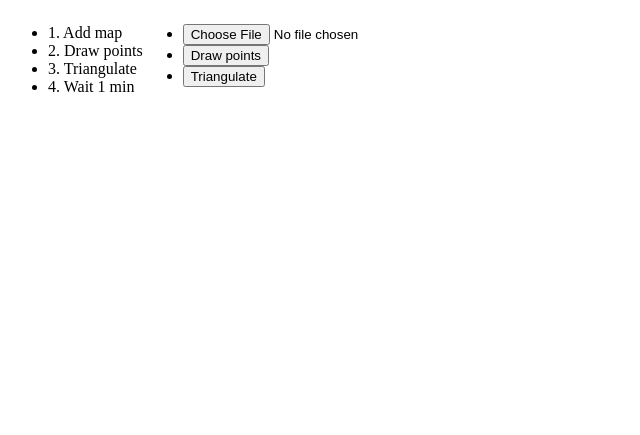
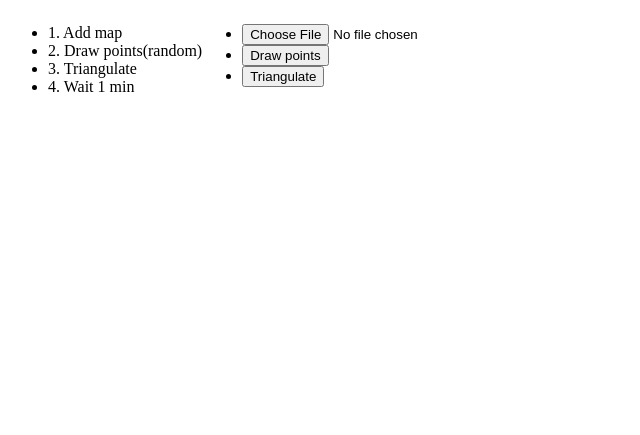
Before and after one commit to artjomjuferov/exam, a plain HTML site: page index.html in a window 1280 px wide. Shown: the whole page, without its empty margins (0-640 px from the left). Drawn offline with Linux system fonts and the light colour scheme.

```diff
--- a/index.html
+++ b/index.html
@@ -27,7 +27,7 @@
         1. Add map
       </li>
       <li>
-        2. Draw points
+        2. Draw points(random)
       </li>
       <li>
         3. Triangulate
```
